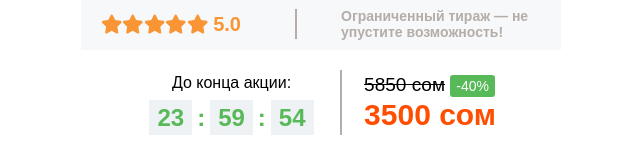
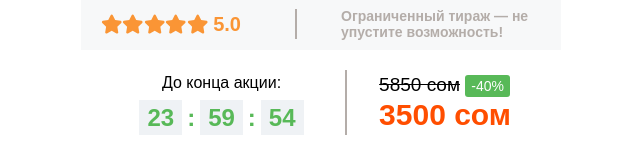
Before and after one commit to adiletzainidinov/Port, a React (Vite) app: page / in a window 1280 px wide. Shown: the part 616-779 px from the top of the page, without its empty margins (319-959 px from the left). Built offline with nearby package versions, Linux system fonts and the light colour scheme; the HTML template or start-up script is replaced by a standard one.

Commit message:
fixed widht

```diff
--- a/src/components/order/OrderNow.jsx
+++ b/src/components/order/OrderNow.jsx
@@ -80,7 +80,7 @@ export const OrderNowStyle = styled('div')(() => ({
 
 export const OrderNowForWidth = styled('div')(() => ({
   width: '100%',
-  maxWidth: 350,
+  maxWidth: 380,
   display: 'flex',
   justifyContent: 'space-between',
   alignItems: 'center',
@@ -88,7 +88,7 @@ export const OrderNowForWidth = styled('div')(() => ({
 
 export const Promotion = styled('div')(() => ({
   width: '100%',
-  maxWidth: 171,
+  maxWidth: 181,
   display: 'flex',
   flexDirection: 'column',
   alignItems: 'center',
@@ -116,10 +116,10 @@ export const Promotion = styled('div')(() => ({
       marginLeft: 5,
     },
   },
-  '@media (max-width: 400px)': {
-    width: '100%',
-    maxWidth: 171,
-  },
+  // '@media (max-width: 400px)': {
+  //   width: '100%',
+  //   maxWidth: 171,
+  // },
   '@media (max-width: 340px)': {
     width: '100%',
     maxWidth: '141px',
```
